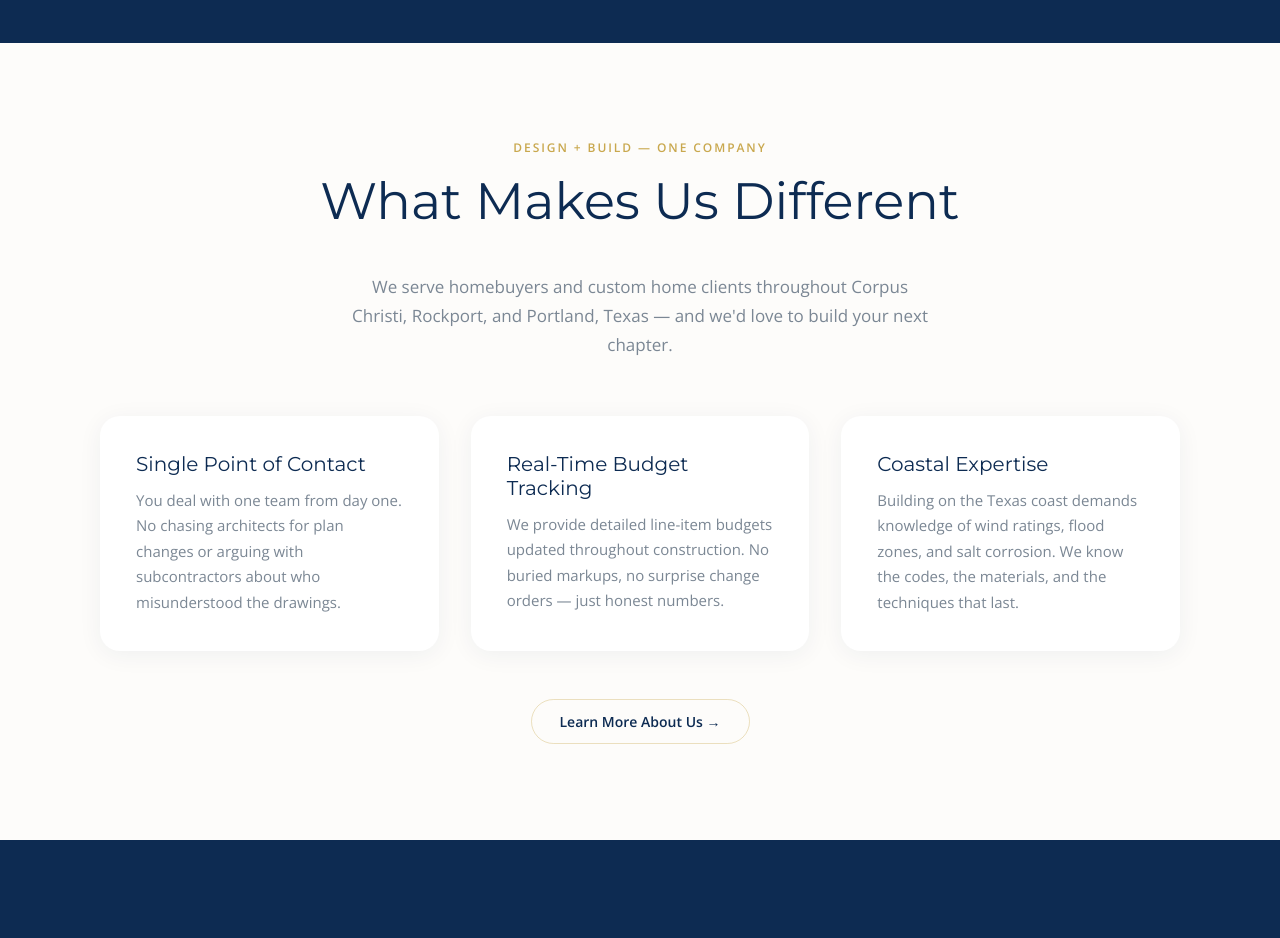
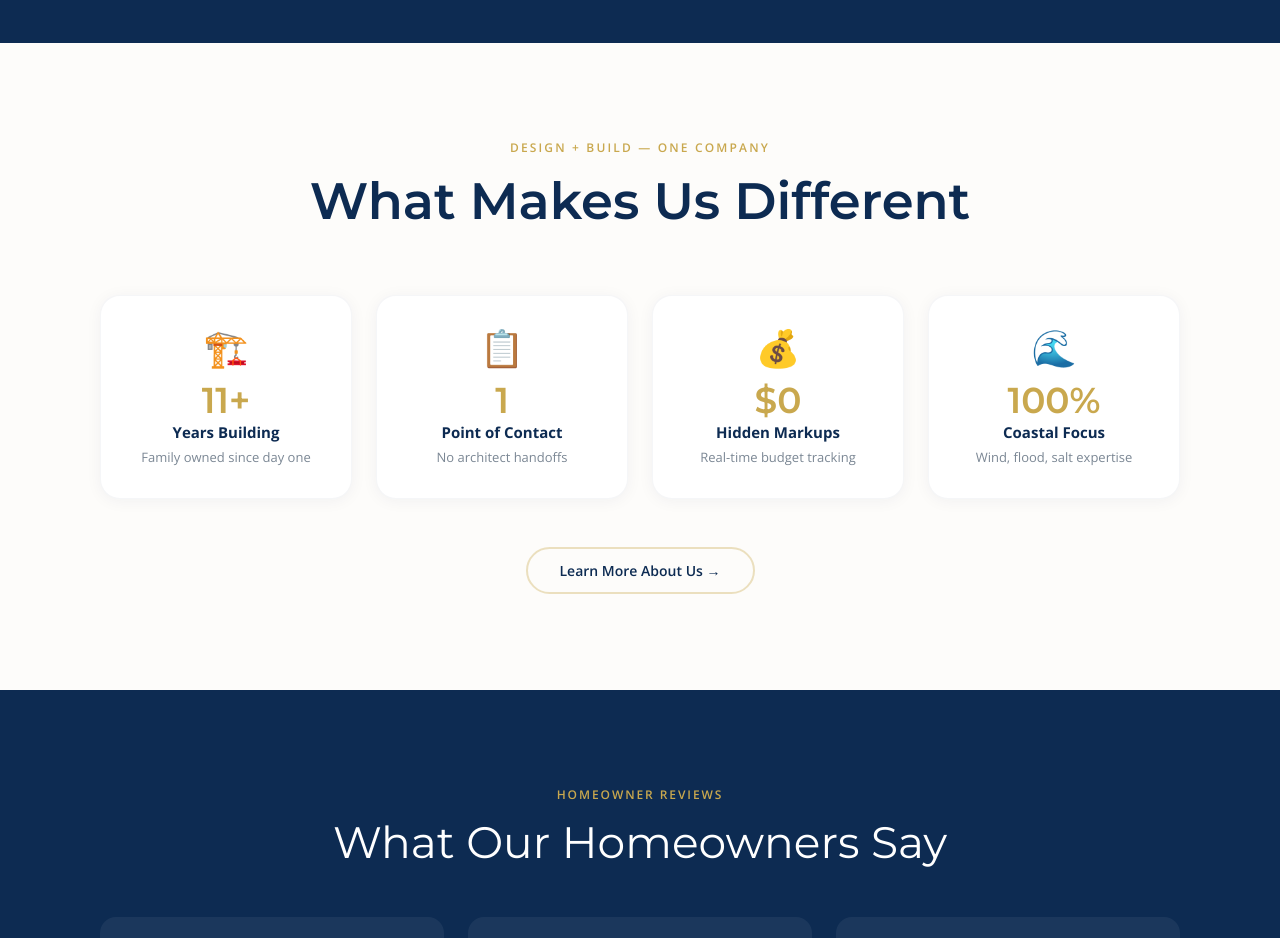
Before and after one commit to cesar-thela-media/OGH, a Next.js app: page / in a window 1280 px wide. Shown: the part 2680-3618 px from the top of the page. Built offline with nearby package versions, Linux system fonts and the light colour scheme.

Commit message:
Reworked AboutPreview: stat cards with icons, big numbers, minimal text

```diff
--- a/components/AboutPreviewSection.tsx
+++ b/components/AboutPreviewSection.tsx
@@ -1,91 +1,71 @@
-import { COLORS, FONTS, CONTACT } from '@/lib/constants';
+import { COLORS, FONTS } from '@/lib/constants';
+
+const highlights = [
+  { icon: '🏗️', stat: '11+', label: 'Years Building', sub: 'Family owned since day one' },
+  { icon: '📋', stat: '1', label: 'Point of Contact', sub: 'No architect handoffs' },
+  { icon: '💰', stat: '$0', label: 'Hidden Markups', sub: 'Real-time budget tracking' },
+  { icon: '🌊', stat: '100%', label: 'Coastal Focus', sub: 'Wind, flood, salt expertise' },
+];
 
 export default function AboutPreviewSection() {
   return (
     <section style={{ backgroundColor: COLORS.offWhite, padding: '96px 24px' }}>
       <div style={{ maxWidth: 1080, margin: '0 auto' }}>
-        <div style={{ textAlign: 'center', marginBottom: 56 }}>
-          <p style={{
-            fontFamily: FONTS.body, fontSize: 12, letterSpacing: '0.16em',
-            textTransform: 'uppercase', color: COLORS.gold, fontWeight: 600, margin: 0,
-          }}>
+
+        {/* Header */}
+        <div style={{ textAlign: 'center', marginBottom: 64 }}>
+          <p style={{ fontFamily: FONTS.body, fontSize: 12, letterSpacing: '0.18em', textTransform: 'uppercase', color: COLORS.gold, fontWeight: 600, margin: 0 }}>
             Design + Build — One Company
           </p>
-          <h2 style={{
-            fontFamily: FONTS.heading, fontSize: 'clamp(32px, 4vw, 52px)',
-            color: COLORS.navy, marginTop: 16, fontWeight: 400, lineHeight: 1.14,
-          }}>
+          <h2 style={{ fontFamily: FONTS.heading, fontSize: 'clamp(32px, 4vw, 52px)', color: COLORS.navy, marginTop: 16, fontWeight: 600, lineHeight: 1.14 }}>
             What Makes Us Different
           </h2>
-          <p style={{
-            fontFamily: FONTS.body, fontSize: 17, color: COLORS.grayText,
-            maxWidth: 580, margin: '20px auto 0', lineHeight: 1.7,
-          }}>
-            We serve homebuyers and custom home clients throughout Corpus Christi,
-            Rockport, and Portland, Texas — and we&apos;d love to build your next chapter.
-          </p>
         </div>
 
-        {/* 3 feature cards */}
+        {/* Stat grid */}
         <div style={{
           display: 'grid',
-          gridTemplateColumns: 'repeat(auto-fit, minmax(280px, 1fr))',
-          gap: 32,
+          gridTemplateColumns: 'repeat(auto-fit, minmax(220px, 1fr))',
+          gap: 24,
+          marginBottom: 48,
         }}>
-          {[
-            {
-              title: 'Single Point of Contact',
-              body: 'You deal with one team from day one. No chasing architects for plan changes or arguing with subcontractors about who misunderstood the drawings.',
-            },
-            {
-              title: 'Real-Time Budget Tracking',
-              body: 'We provide detailed line-item budgets updated throughout construction. No buried markups, no surprise change orders — just honest numbers.',
-            },
-            {
-              title: 'Coastal Expertise',
-              body: 'Building on the Texas coast demands knowledge of wind ratings, flood zones, and salt corrosion. We know the codes, the materials, and the techniques that last.',
-            },
-          ].map(item => (
-            <div
-              key={item.title}
-              style={{
+          {highlights.map(item => (
+            <div key={item.label} style={{
               backgroundColor: COLORS.white,
               borderRadius: 20,
-                padding: 36,
-                boxShadow: '0 4px 24px rgba(13,43,82,0.06)',
-              }}
-            >
-              <h3 style={{
-                fontFamily: FONTS.heading, fontSize: 20, color: COLORS.navy,
-                margin: '0 0 12px', fontWeight: 400,
+              padding: '32px 24px',
+              textAlign: 'center',
+              boxShadow: '0 2px 16px rgba(13,43,82,0.05)',
+              border: '1px solid rgba(13,43,82,0.04)',
             }}>
-                {item.title}
-              </h3>
-              <p style={{
-                fontFamily: FONTS.body, fontSize: 15, color: COLORS.grayText,
-                margin: 0, lineHeight: 1.7,
-              }}>
-                {item.body}
+              <span style={{ fontSize: 36, display: 'block', marginBottom: 12 }}>{item.icon}</span>
+              <p style={{ fontFamily: FONTS.heading, fontSize: 36, fontWeight: 600, color: COLORS.gold, margin: '0 0 4px', lineHeight: 1 }}>
+                {item.stat}
+              </p>
+              <p style={{ fontFamily: FONTS.body, fontSize: 15, fontWeight: 700, color: COLORS.navy, margin: '0 0 6px' }}>
+                {item.label}
+              </p>
+              <p style={{ fontFamily: FONTS.body, fontSize: 13, color: COLORS.grayText, margin: 0 }}>
+                {item.sub}
               </p>
             </div>
           ))}
         </div>
 
-        <div style={{ textAlign: 'center', marginTop: 48 }}>
-          <a
-            href="/about"
-            style={{
+        {/* CTA */}
+        <div style={{ textAlign: 'center' }}>
+          <a href="/about" style={{
             display: 'inline-block',
             fontFamily: FONTS.body, fontSize: 14, fontWeight: 600,
             color: COLORS.navy, textDecoration: 'none',
-              padding: '12px 28px',
-              border: `1.5px solid ${COLORS.goldSoft}`,
+            padding: '12px 32px',
+            border: `2px solid ${COLORS.goldSoft}`,
             borderRadius: 999,
-            }}
-          >
+          }}>
             Learn More About Us →
           </a>
         </div>
+
       </div>
     </section>
   );
```
Lines whose indentation alone changed are shown as unchanged.
